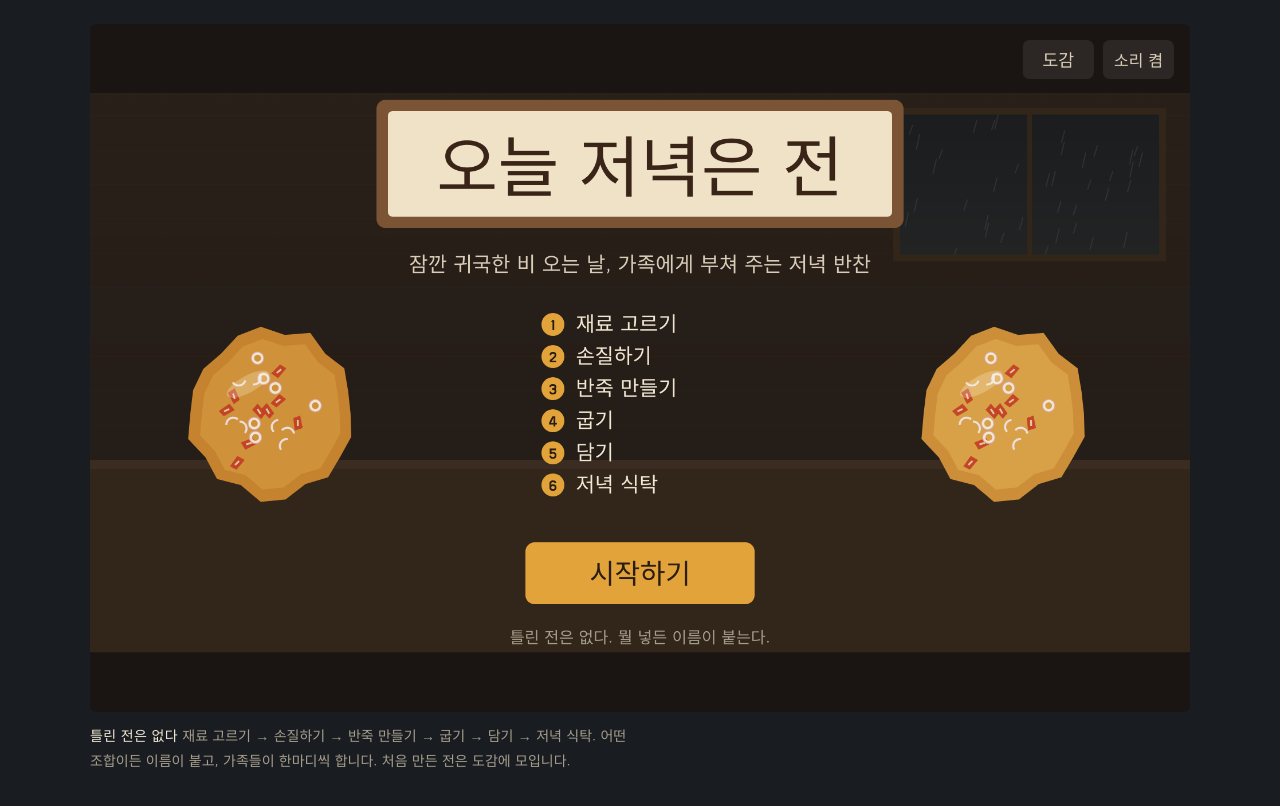
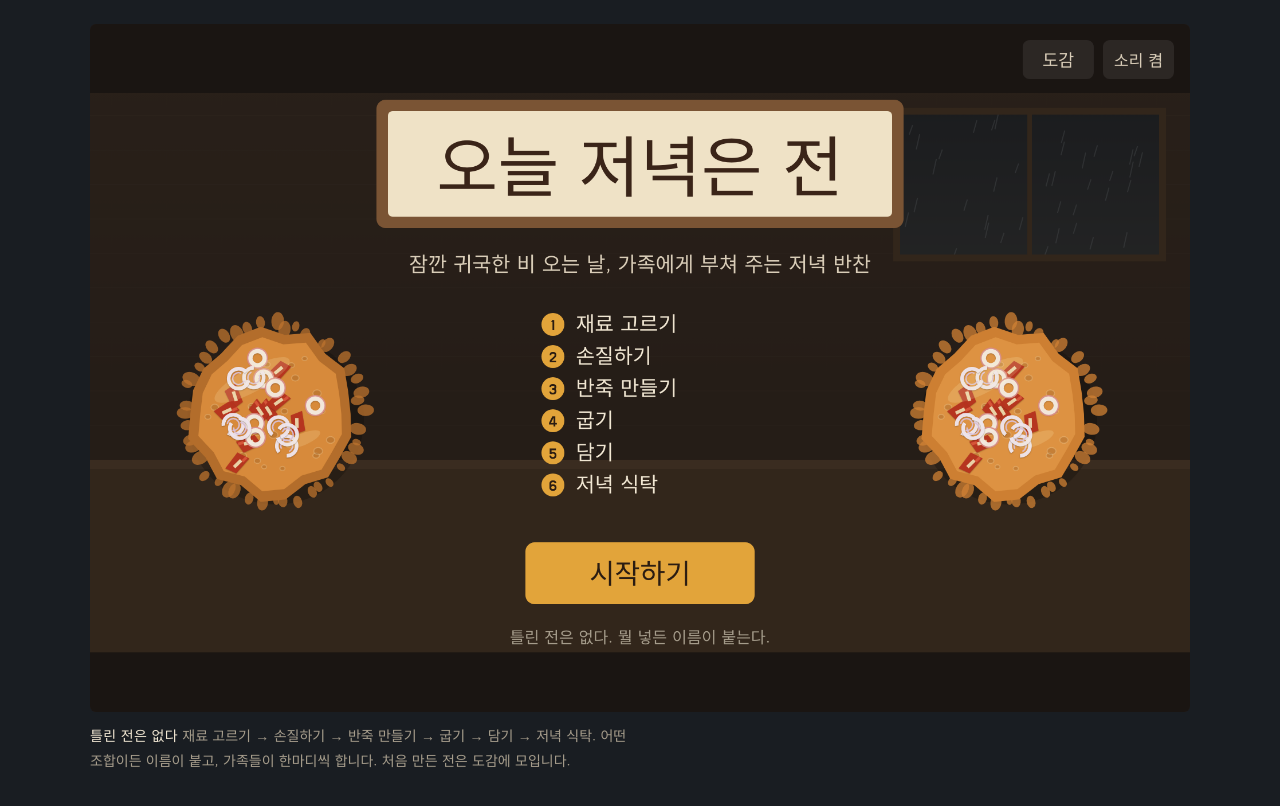
Before and after one commit to ddho0216/traffic-event-prep, a plain HTML site: page jeon-game/jeon-steps.html in a window 1280 px wide. Drawn offline with Linux system fonts and the light colour scheme.

Commit message:
Restyle jeon rendering: tinted batter, lacy edge, bubbles, larger toppings
Co-Authored-By: Claude Sonnet 5.5 <noreply@anthropic.com>
Claude-Session: https://claude.ai/code/session_01Vdys7kjPUwJ24VZrvgtwsQ

```diff
--- a/jeon-game/jeon-steps.html
+++ b/jeon-game/jeon-steps.html
@@ -253,7 +253,9 @@ function makeJeon(items) {
   const shape = Array.from({ length: 22 }, () => rnd(0.9, 1.05));
   const specks = [];
   items.forEach(k => { for (let i = 0; i < ING[k].sp; i++) { const d = Math.sqrt(Math.random()) * 0.74, a = rnd(0, 6.28); specks.push({ k, x: Math.cos(a) * d, y: Math.sin(a) * d, r: rnd(0, 6.28) }); } });
-  return { items: [...items], shape, specks };
+  const lace = Array.from({ length: 44 }, (_, i) => ({ a: i / 44 * 6.283 + rnd(-0.05, 0.05), d: rnd(1.0, 1.1), s: rnd(0.05, 0.11) }));
+  const bubbles = Array.from({ length: 22 }, () => { const d = Math.sqrt(Math.random()) * 0.8, a = rnd(0, 6.28); return { x: Math.cos(a) * d, y: Math.sin(a) * d, s: rnd(0.025, 0.055) }; });
+  return { items: [...items], shape, specks, lace, bubbles };
 }
 function togglePick(k) {
   const i = S.picks.indexOf(k);
@@ -399,16 +401,18 @@ function heart(x, y, s, fill) {
 }
 
 function drawSpeck(s, R, alpha) {
-  ctx.save(); ctx.translate(s.x * R, s.y * R); ctx.rotate(s.r); ctx.globalAlpha *= alpha;
+  const sc = clamp(R / 60, 1, 1.9);
+  ctx.save(); ctx.translate(s.x * R, s.y * R); ctx.rotate(s.r); ctx.scale(sc, sc); ctx.globalAlpha *= alpha;
+  ctx.shadowColor = 'rgba(40,20,5,0.35)'; ctx.shadowBlur = 2; ctx.shadowOffsetY = 1;
   switch (s.k) {
-    case 'kimchi': ctx.fillStyle = '#c23b25'; ctx.beginPath(); ctx.moveTo(-6, -3); ctx.lineTo(5, -4); ctx.lineTo(7, 2); ctx.lineTo(-4, 4); ctx.closePath(); ctx.fill(); ctx.fillStyle = '#e9d6a8'; ctx.fillRect(-2, -1, 5, 1.6); break;
-    case 'buchu': ctx.strokeStyle = '#3f7d2e'; ctx.lineWidth = 2.2; ctx.lineCap = 'round'; ctx.beginPath(); ctx.moveTo(-8, 0); ctx.quadraticCurveTo(0, -3, 8, 1); ctx.stroke(); break;
-    case 'squid': ctx.strokeStyle = '#f7efe4'; ctx.lineWidth = 2.4; circle(0, 0, 4.2); ctx.stroke(); ctx.strokeStyle = '#d9a3a0'; ctx.lineWidth = 0.8; circle(0, 0, 5.4); ctx.stroke(); break;
-    case 'onion': ctx.strokeStyle = '#efe6ee'; ctx.lineWidth = 1.8; ctx.beginPath(); ctx.arc(0, 0, 6, 0.3, 2.6); ctx.stroke(); break;
-    case 'pepper': ctx.strokeStyle = '#3d8a26'; ctx.lineWidth = 2; circle(0, 0, 3); ctx.stroke(); ctx.fillStyle = '#f2e7b0'; circle(0, 0, 1); ctx.fill(); break;
-    case 'zucchini': ctx.fillStyle = '#eef2c4'; ctx.beginPath(); ctx.arc(0, 0, 5, 0, Math.PI); ctx.fill(); ctx.strokeStyle = '#5f8f2e'; ctx.lineWidth = 1.6; ctx.beginPath(); ctx.arc(0, 0, 5, 0, Math.PI); ctx.stroke(); break;
-    case 'potato': ctx.fillStyle = '#ecd99a'; ctx.fillRect(-5, -1.5, 10, 3); break;
-    case 'carrot': ctx.fillStyle = '#e07b2e'; ctx.fillRect(-5, -1.2, 10, 2.4); break;
+    case 'kimchi': ctx.fillStyle = '#b8331f'; ctx.beginPath(); ctx.moveTo(-8, -4); ctx.lineTo(6, -5); ctx.lineTo(9, 3); ctx.lineTo(-5, 5); ctx.closePath(); ctx.fill(); ctx.shadowColor = 'transparent'; ctx.fillStyle = '#ecd9ac'; ctx.fillRect(-3, -2, 7, 2.4); ctx.fillStyle = '#d9573a'; ctx.fillRect(-7, -3, 4, 2); break;
+    case 'buchu': ctx.shadowColor = 'transparent'; ctx.strokeStyle = '#2f6a22'; ctx.lineWidth = 3; ctx.lineCap = 'round'; ctx.beginPath(); ctx.moveTo(-11, 0); ctx.quadraticCurveTo(0, -4, 11, 1); ctx.stroke(); ctx.strokeStyle = '#5da23f'; ctx.lineWidth = 1.2; ctx.beginPath(); ctx.moveTo(-10, -0.6); ctx.quadraticCurveTo(0, -4.6, 10, 0.4); ctx.stroke(); break;
+    case 'squid': ctx.strokeStyle = '#f7efe4'; ctx.lineWidth = 3.4; circle(0, 0, 5.2); ctx.stroke(); ctx.shadowColor = 'transparent'; ctx.strokeStyle = '#d98f8a'; ctx.lineWidth = 1; circle(0, 0, 7); ctx.stroke(); break;
+    case 'onion': ctx.strokeStyle = '#f2e8f0'; ctx.lineWidth = 2.6; ctx.beginPath(); ctx.arc(0, 0, 7, 0.2, 5.6); ctx.stroke(); ctx.shadowColor = 'transparent'; ctx.strokeStyle = '#d9c0d8'; ctx.lineWidth = 1; ctx.beginPath(); ctx.arc(0, 0, 4.2, 0.4, 5.2); ctx.stroke(); break;
+    case 'pepper': ctx.strokeStyle = '#3d8a26'; ctx.lineWidth = 2.6; circle(0, 0, 3.6); ctx.stroke(); ctx.shadowColor = 'transparent'; ctx.fillStyle = '#f2e7b0'; circle(0, 0, 1.4); ctx.fill(); break;
+    case 'zucchini': ctx.fillStyle = '#eef2c4'; ctx.beginPath(); ctx.arc(0, 0, 6, 0, Math.PI); ctx.fill(); ctx.shadowColor = 'transparent'; ctx.strokeStyle = '#5f8f2e'; ctx.lineWidth = 2; ctx.beginPath(); ctx.arc(0, 0, 6, 0, Math.PI); ctx.stroke(); break;
+    case 'potato': ctx.fillStyle = '#efdc9e'; ctx.fillRect(-7, -2, 14, 4); ctx.shadowColor = 'transparent'; ctx.fillStyle = '#d8c077'; ctx.fillRect(-7, 0, 14, 1.4); break;
+    case 'carrot': ctx.fillStyle = '#e07b2e'; ctx.fillRect(-7, -1.8, 14, 3.6); ctx.shadowColor = 'transparent'; ctx.fillStyle = '#f09a4e'; ctx.fillRect(-7, -1.8, 14, 1.2); break;
   }
   ctx.restore();
 }
@@ -453,19 +457,46 @@ function jeonPath(shape, R) {
   }
   ctx.closePath();
 }
+function tintColor(col, items) {
+  let t = null, w = 0;
+  if (items.includes('kimchi')) { t = [226, 126, 60]; w = 0.5; }
+  else if (items.includes('carrot')) { t = [232, 150, 70]; w = 0.22; }
+  else if (items.includes('buchu')) { t = [176, 196, 104]; w = 0.2; }
+  if (!t) return col;
+  const m = col.match(/\d+/g).map(Number), bright = (m[0] + m[1] + m[2]) / 765;
+  w *= clamp(bright * 1.5, 0, 1);
+  return `rgb(${m.map((v, i) => Math.round(lerp(v, t[i], w))).join(',')})`;
+}
 function drawJeon(x, y, R, jeon, topV, edgeV, sy = 1, slices = 0) {
   ctx.save(); ctx.translate(x, y); ctx.scale(1, sy);
-  jeonPath(jeon.shape, R); ctx.fillStyle = doneColor(edgeV); ctx.fill();
-  jeonPath(jeon.shape, R * 0.86); ctx.fillStyle = doneColor(topV); ctx.fill();
-  ctx.save(); jeonPath(jeon.shape, R * 0.9); ctx.clip();
-  const a = topV > 95 ? 0.35 : topV < 20 ? 0.55 : 0.9;
-  jeon.specks.forEach(s => drawSpeck(s, R, a));
+  const it = jeon.items;
+  // 그림자
+  ctx.fillStyle = 'rgba(0,0,0,0.22)'; ctx.beginPath(); ctx.ellipse(2, 5, R * 1.04, R * 1.0, 0, 0, 6.283); ctx.fill();
+  // 가장자리 레이스 (반죽이 번진 부분)
+  const lc = tintColor(doneColor(edgeV + 6), it);
+  ctx.fillStyle = lc; ctx.globalAlpha = 0.75;
+  (jeon.lace || []).forEach(l => { ctx.beginPath(); ctx.ellipse(Math.cos(l.a) * R * l.d, Math.sin(l.a) * R * l.d, R * l.s, R * l.s * 0.7, l.a, 0, 6.283); ctx.fill(); });
+  ctx.globalAlpha = 1;
+  // 바삭한 테두리, 몸통
+  jeonPath(jeon.shape, R); ctx.fillStyle = tintColor(doneColor(edgeV + 8), it); ctx.fill();
+  jeonPath(jeon.shape, R * 0.88); ctx.fillStyle = tintColor(doneColor(topV), it); ctx.fill();
+  ctx.save(); jeonPath(jeon.shape, R * 0.92); ctx.clip();
+  // 기포 자국 (익을수록 진해짐)
+  if (topV > 25 && topV < 100) {
+    (jeon.bubbles || []).forEach(b => { ctx.fillStyle = 'rgba(110,60,15,0.22)'; ctx.beginPath(); ctx.ellipse(b.x * R, b.y * R, b.s * R, b.s * R * 0.8, 0, 0, 6.283); ctx.fill(); ctx.strokeStyle = 'rgba(255,240,200,0.22)'; ctx.lineWidth = 1; ctx.stroke(); });
+  }
+  const a = topV > 95 ? 0.35 : topV < 20 ? 0.55 : 0.95;
+  jeon.specks.forEach(sp => drawSpeck(sp, R, a));
+  // 기름 윤기
+  ctx.globalAlpha = 0.16; ctx.fillStyle = '#fff4c8';
+  ctx.beginPath(); ctx.ellipse(-R * 0.25, -R * 0.4, R * 0.5, R * 0.14, -0.5, 0, 6.283); ctx.fill();
+  ctx.beginPath(); ctx.ellipse(R * 0.35, R * 0.3, R * 0.22, R * 0.07, -0.4, 0, 6.283); ctx.fill();
+  ctx.globalAlpha = 1;
   ctx.restore();
   if (slices) {
-    ctx.strokeStyle = 'rgba(60,35,15,0.55)'; ctx.lineWidth = 2.2;
+    ctx.strokeStyle = 'rgba(60,35,15,0.5)'; ctx.lineWidth = 2;
     for (let i = 0; i < slices / 2; i++) { const t = i / (slices / 2) * Math.PI; ctx.beginPath(); ctx.moveTo(Math.cos(t) * R, Math.sin(t) * R); ctx.lineTo(-Math.cos(t) * R, -Math.sin(t) * R); ctx.stroke(); }
   }
-  ctx.globalAlpha = 0.25; ctx.fillStyle = '#fff8e0'; ctx.beginPath(); ctx.ellipse(-R * 0.3, -R * 0.35, R * 0.28, R * 0.1, -0.5, 0, Math.PI * 2); ctx.fill();
   ctx.restore();
 }
 
```
